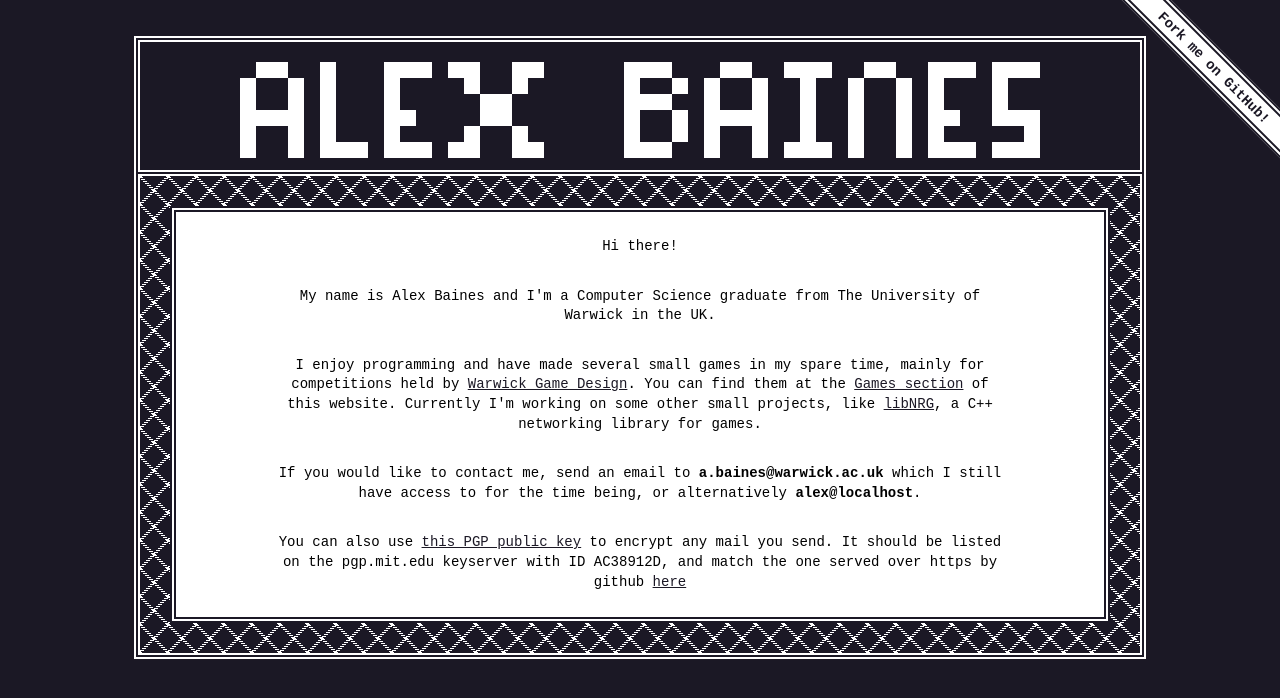
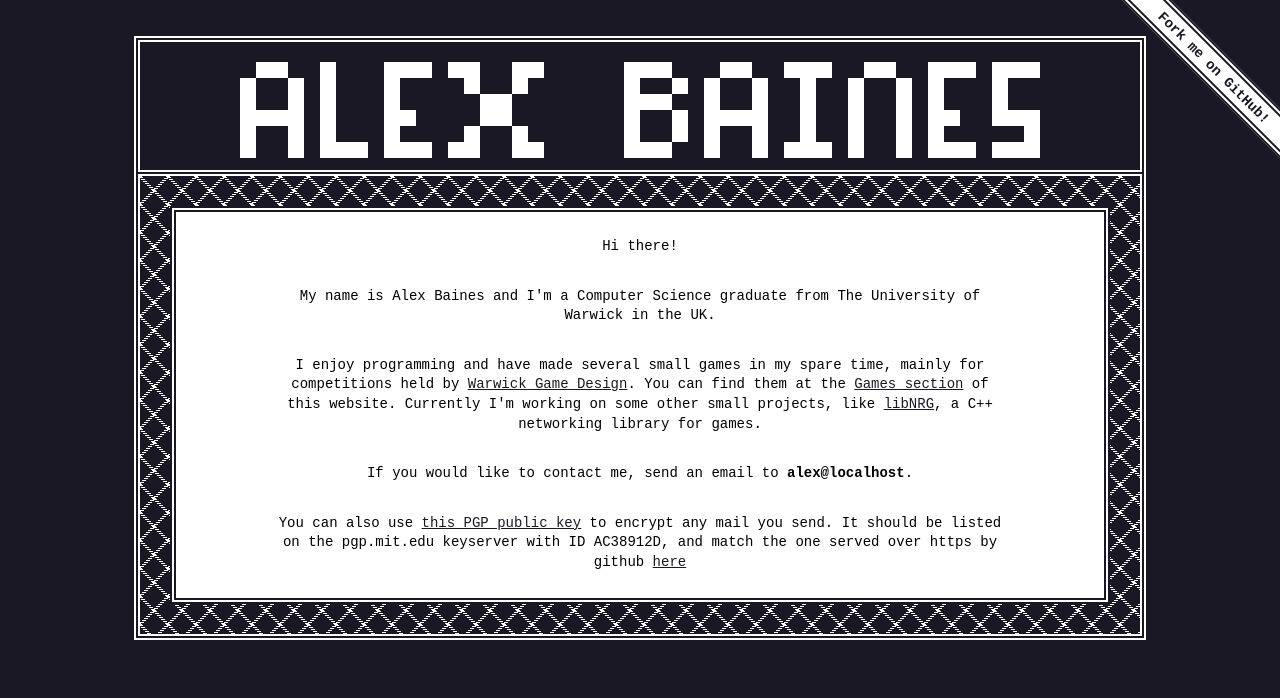
Before and after one commit to baines/baines.github.com, a Jekyll site: the page built from about/index.html, in a window 1280 px wide. Shown: the top 698 px of the page. Built offline with Jekyll 4.4.1, drawn with Linux system fonts in a browser that asks for light colours.

Commit message:
Update email.

```diff
--- a/about/index.html
+++ b/about/index.html
@@ -13,8 +13,7 @@ mainly for competitions held by
 You can find them at the <a href="/games/">Games section</a> of this website.
 Currently I'm working on some other small projects, like <a href="/other/libnrg/">libNRG</a>, a C++
 networking library for games.</p>
-<p>If you would like to contact me, send an email to <strong>a.baines@warwick.ac.uk</strong> which I still
-have access to for the time being, or alternatively <strong>alex@<span id="e">[This Domain]</span></strong>.</p>
+<p>If you would like to contact me, send an email to <strong>alex@<span id="e">[This Domain]</span></strong>.</p>
 <p>You can also use <a href="/about/public-key.txt">this PGP public key</a> to encrypt any mail you send.
 It should be listed on the pgp.mit.edu keyserver with ID AC38912D, and match the one
 served over https by github <a href="https://github.com/baines/baines.github.com/blob/8d8c6e9cbbdccc70c1f8d5292edb3e77477fee4e/about/public-key.txt">here</a></p>
```
